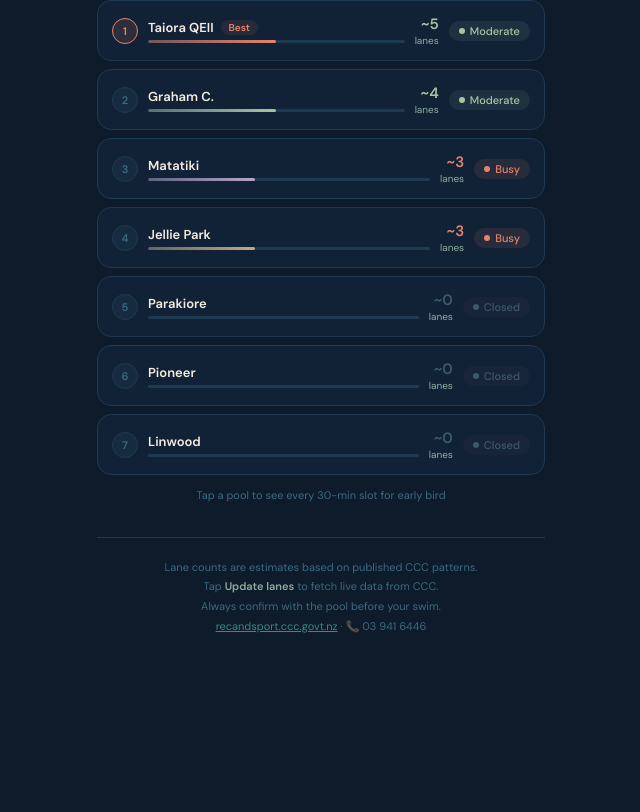
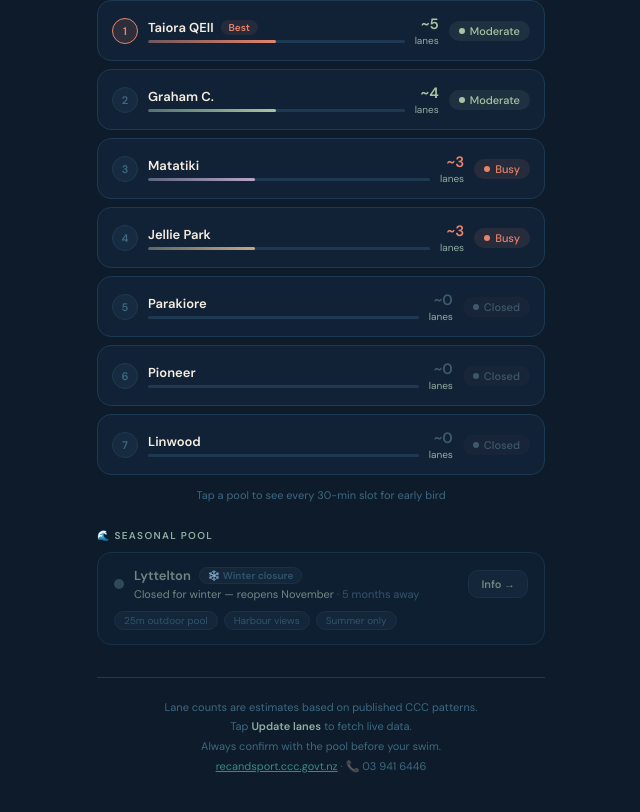
Before and after one commit to Jesse-328/swim-lanes-chch, a React (Vite) app in the folder swim-lanes-chch/swim-lanes-chch/: page / in a window 1280 px wide. Shown: the part 1002-1814 px from the top of the page, without its empty margins (319-959 px from the left). Before the commit the page ends 1739 px from the top, so only its background shows below. Built offline with nearby package versions, Linux system fonts and the light colour scheme.

Commit message:
Add files via upload

```diff
--- a/swim-lanes-chch/swim-lanes-chch/src/App.jsx
+++ b/swim-lanes-chch/swim-lanes-chch/src/App.jsx
@@ -1,7 +1,6 @@
 import { useState, useEffect, useCallback } from 'react'
-import { POOLS, TIME_PERIODS, TIME_SLOTS, getLanesForPool, rankPools, friendlyDate, isToday, next365 } from './data.js'
+import { POOLS, LANE_POOLS, TIME_PERIODS, TIME_SLOTS, getLanesForPool, rankPools, friendlyDate, isToday, next365, isLytteltonOpen } from './data.js'
 
-// ── Palette ──────────────────────────────────────────────────────────────────
 const C = {
   bg:'#0d1b2a', card:'#112236', card2:'#162b40',
   aqua:'#7ecac3', aquaDim:'#3a8a84',
@@ -12,7 +11,6 @@ const C = {
   text:'#f5ede0', textDim:'#8fada0', textFaint:'#3d6a82',
 }
 
-// ── Score helpers ────────────────────────────────────────────────────────────
 function grade(pct) {
   if (pct >= 75) return { label:'Quiet',    dot:'#7ecac3', bg:'rgba(126,202,195,0.10)', text:'#7ecac3' }
   if (pct >= 45) return { label:'Moderate', dot:'#a8c5a0', bg:'rgba(143,173,160,0.10)', text:'#a8c5a0' }
@@ -21,7 +19,6 @@ function grade(pct) {
   return               { label:'Closed',   dot:'#3d5a6a', bg:'rgba(50,50,70,0.20)',     text:'#3d5a6a' }
 }
 
-// ── Ripple dot ───────────────────────────────────────────────────────────────
 function Ripple({ color }) {
   return (
     <span style={{position:'relative',display:'inline-flex',alignItems:'center',justifyContent:'center',width:12,height:12,flexShrink:0}}>
@@ -32,7 +29,6 @@ function Ripple({ color }) {
   )
 }
 
-// ── Wave SVG decoration ───────────────────────────────────────────────────────
 function Waves() {
   return (
     <svg viewBox="0 0 400 56" preserveAspectRatio="none"
@@ -43,7 +39,6 @@ function Waves() {
   )
 }
 
-// ── Toast ─────────────────────────────────────────────────────────────────────
 function Toast({msg,ok}) {
   return (
     <div style={{position:'fixed',bottom:28,left:'50%',transform:'translateX(-50%)',
@@ -56,7 +51,6 @@ function Toast({msg,ok}) {
   )
 }
 
-// ── Period picker ─────────────────────────────────────────────────────────────
 function PeriodPicker({value,onChange}) {
   return (
     <div style={{display:'flex',gap:8}}>
@@ -81,7 +75,6 @@ function PeriodPicker({value,onChange}) {
   )
 }
 
-// ── Day strip ─────────────────────────────────────────────────────────────────
 function DayStrip({value,onChange}) {
   const days = Array.from({length:7},(_,i)=>{const d=new Date();d.setHours(0,0,0,0);d.setDate(d.getDate()+i);return d})
   return (
@@ -106,7 +99,6 @@ function DayStrip({value,onChange}) {
   )
 }
 
-// ── Calendar modal ────────────────────────────────────────────────────────────
 function CalModal({value,onChange,onClose}) {
   const dates = next365()
   const months = {}
@@ -129,7 +121,6 @@ function CalModal({value,onChange,onClose}) {
         border:`1.5px solid ${C.border}`,borderBottom:'none',
         padding:'20px 18px 36px',width:'100%',maxWidth:480,maxHeight:'85vh',overflowY:'auto'}}>
         <div style={{width:32,height:3,background:C.border,borderRadius:2,margin:'0 auto 18px'}}/>
-        {/* Month nav */}
         <div style={{display:'flex',alignItems:'center',justifyContent:'space-between',marginBottom:14}}>
           <button onClick={()=>setMIdx(i=>Math.max(0,i-1))} disabled={mIdx===0}
             style={{background:'none',border:'none',color:mIdx===0?C.textFaint:C.aqua,fontSize:22,cursor:'pointer'}}>‹</button>
@@ -137,7 +128,6 @@ function CalModal({value,onChange,onClose}) {
           <button onClick={()=>setMIdx(i=>Math.min(mKeys.length-1,i+1))} disabled={mIdx===mKeys.length-1}
             style={{background:'none',border:'none',color:mIdx===mKeys.length-1?C.textFaint:C.aqua,fontSize:22,cursor:'pointer'}}>›</button>
         </div>
-        {/* Day grid */}
         <div style={{display:'grid',gridTemplateColumns:'repeat(7,1fr)',gap:2,marginBottom:6}}>
           {['S','M','T','W','T','F','S'].map((d,i)=>(
             <div key={i} style={{textAlign:'center',fontSize:10,color:C.textFaint,padding:'2px 0',fontWeight:700}}>{d}</div>
@@ -154,32 +144,113 @@ function CalModal({value,onChange,onClose}) {
                 const sel=d.toDateString()===value.toDateString()
                 const isTod=isToday(d)
                 const past=d<today
+                const lytOpen=isLytteltonOpen(d)
                 return (
                   <button key={d.toISOString()} onClick={()=>{if(!past){onChange(d);onClose()}}} style={{
                     background:sel?C.aqua:isTod?C.navy:'transparent',
-                    border:`1px solid ${sel?C.aqua:isTod?C.aquaDim:'transparent'}`,
+                    border:`1px solid ${sel?C.aqua:isTod?C.aquaDim:lytOpen?'#7eb8d422':'transparent'}`,
                     borderRadius:8,padding:'7px 2px',
                     color:sel?C.bg:isTod?C.aqua:past?C.textFaint:C.creamDim,
                     fontFamily:"'DM Sans',sans-serif",fontSize:12,fontWeight:sel?700:400,
                     cursor:past?'default':'pointer',opacity:past?.4:1,transition:'all .12s',
-                  }}>{d.getDate()}</button>
+                  }}>
+                    {d.getDate()}
+                    {lytOpen&&!sel&&<div style={{width:3,height:3,borderRadius:'50%',background:'#7eb8d4',margin:'2px auto 0'}}/>}
+                  </button>
                 )
               })}
             </div>
           )
         })()}
+        <div style={{marginTop:14,display:'flex',alignItems:'center',gap:6,fontSize:11,color:C.textFaint}}>
+          <span style={{width:6,height:6,borderRadius:'50%',background:'#7eb8d4',display:'inline-block'}}/>
+          Lyttelton pool open (Nov–Mar)
+        </div>
       </div>
     </div>
   )
 }
 
-// ── Best pool hero card ───────────────────────────────────────────────────────
+// ── Seasonal pool card ────────────────────────────────────────────────────────
+function SeasonalPoolCard({ pool, date }) {
+  const open = isLytteltonOpen(date)
+  const monthsUntilOpen = () => {
+    const m = date.getMonth() + 1
+    if (m >= 4 && m <= 10) {
+      return 11 - m // months until November
+    }
+    return 0
+  }
+
+  return (
+    <div style={{
+      background: C.card,
+      border: `1.5px solid ${open ? pool.color + '66' : C.border}`,
+      borderRadius: 14, padding: '14px 16px',
+      opacity: open ? 1 : 0.75,
+    }}>
+      <div style={{display:'flex',alignItems:'center',gap:10}}>
+        {/* Status dot */}
+        <div style={{
+          width: 10, height: 10, borderRadius: '50%', flexShrink: 0,
+          background: open ? pool.color : '#3d5a6a',
+          boxShadow: open ? `0 0 8px ${pool.color}88` : 'none',
+        }}/>
+
+        <div style={{flex:1,minWidth:0}}>
+          <div style={{display:'flex',alignItems:'center',gap:8,marginBottom:3}}>
+            <span style={{fontSize:13,fontWeight:600,color:open?pool.color:C.textDim}}>
+              {pool.shortName}
+            </span>
+            <span style={{
+              fontSize:10,fontWeight:600,
+              color: open ? pool.color : C.textFaint,
+              background: open ? pool.color+'18' : C.card2,
+              border: `1px solid ${open ? pool.color+'44' : C.border}`,
+              borderRadius:20,padding:'1px 8px',
+            }}>
+              {open ? '🌊 Open now' : '❄️ Winter closure'}
+            </span>
+          </div>
+          <div style={{fontSize:11,color:C.textDim}}>
+            {open ? pool.openMessage : pool.closedMessage}
+            {!open && monthsUntilOpen() > 0 && (
+              <span style={{color:C.textFaint}}> · {monthsUntilOpen()} months away</span>
+            )}
+          </div>
+        </div>
+
+        <a href={pool.url} target="_blank" rel="noreferrer" style={{
+          background: open ? pool.color : C.card2,
+          color: open ? C.bg : C.textDim,
+          border: `1px solid ${open ? pool.color : C.border}`,
+          borderRadius:10,padding:'6px 12px',
+          fontSize:11,fontWeight:600,textDecoration:'none',flexShrink:0,
+        }}>Info →</a>
+      </div>
+
+      {/* Features row */}
+      <div style={{display:'flex',gap:6,marginTop:10,flexWrap:'wrap'}}>
+        {pool.features.map(f=>(
+          <span key={f} style={{fontSize:10,color:open?C.textDim:C.textFaint,
+            background:C.card2,border:`1px solid ${C.border}`,
+            borderRadius:20,padding:'2px 9px'}}>{f}</span>
+        ))}
+      </div>
+
+      {open && (
+        <div style={{marginTop:10,fontSize:12,color:C.creamDim,lineHeight:1.5}}>
+          {pool.tip}
+        </div>
+      )}
+    </div>
+  )
+}
+
 function HeroCard({pool,period,date}) {
   if(!pool) return null
   const pct=Math.round(pool.score*100)
   const g=grade(pct)
-  const dayLabel=friendlyDate(date)
-
   return (
     <div className="fade-up" style={{
       background:`linear-gradient(135deg,${C.card} 0%,${C.navy} 100%)`,
@@ -187,12 +258,10 @@ function HeroCard({pool,period,date}) {
       position:'relative',overflow:'hidden',
       animation:'pulseGlow 3s ease-in-out infinite',
     }}>
-      {/* Decorative circles */}
       <div style={{position:'absolute',top:-30,right:-30,width:130,height:130,borderRadius:'50%',background:pool.color+'08',pointerEvents:'none'}}/>
       <div style={{position:'absolute',top:14,right:14,width:65,height:65,borderRadius:'50%',background:pool.color+'0c',pointerEvents:'none'}}/>
-
       <div style={{fontSize:10,color:C.textDim,fontWeight:600,letterSpacing:1.2,textTransform:'uppercase',marginBottom:6}}>
-        Best pick · {dayLabel} · {period.sublabel}
+        Best pick · {friendlyDate(date)} · {period.sublabel}
       </div>
       <div style={{display:'flex',justifyContent:'space-between',alignItems:'flex-start',marginBottom:14}}>
         <div>
@@ -212,8 +281,6 @@ function HeroCard({pool,period,date}) {
           </div>
         </div>
       </div>
-
-      {/* Quietness bar */}
       <div style={{marginBottom:14}}>
         <div style={{display:'flex',justifyContent:'space-between',marginBottom:5}}>
           <span style={{fontSize:11,color:C.textDim}}>Quietness</span>
@@ -225,16 +292,13 @@ function HeroCard({pool,period,date}) {
             borderRadius:3,transition:'width .8s ease'}}/>
         </div>
       </div>
-
       <div style={{fontSize:12,color:C.creamDim,lineHeight:1.6,marginBottom:16}}>{pool.tip}</div>
-
       <div style={{display:'flex',gap:7,flexWrap:'wrap',marginBottom:16}}>
         {pool.features.map(f=>(
           <span key={f} style={{fontSize:11,color:C.textDim,background:C.card2,
             border:`1px solid ${C.border}`,borderRadius:20,padding:'3px 10px'}}>{f}</span>
         ))}
       </div>
-
       <a href={pool.url} target="_blank" rel="noreferrer" style={{
         display:'block',background:pool.color,color:C.bg,
         borderRadius:12,padding:'12px 0',textAlign:'center',
@@ -244,7 +308,6 @@ function HeroCard({pool,period,date}) {
   )
 }
 
-// ── Pool rank row ─────────────────────────────────────────────────────────────
 function PoolRow({pool,rank,onSelect,selected}) {
   const pct=Math.round(pool.score*100)
   const g=grade(pct)
@@ -289,12 +352,11 @@ function PoolRow({pool,rank,onSelect,selected}) {
   )
 }
 
-// ── Timeslot sheet ────────────────────────────────────────────────────────────
 function SlotSheet({pool,date,period,onClose}) {
   const lanes=getLanesForPool(pool.id,date)
   const slots=TIME_SLOTS.filter(t=>t.hour>=period.hourStart&&t.hour<period.hourEnd)
     .map(slot=>{const i=TIME_SLOTS.findIndex(t=>t.label===slot.label);return{...slot,lanes:lanes[i]}})
-  const best=[...slots].filter(s=>s.lanes!==null&&s.lanes!==undefined).sort((a,b)=>b.lanes-a.lanes)[0]
+  const best=[...slots].filter(s=>s.lanes!==null&&s.lanes!==undefined&&s.lanes>0).sort((a,b)=>b.lanes-a.lanes)[0]
 
   return (
     <div onClick={onClose} style={{position:'fixed',inset:0,background:'rgba(5,12,20,.90)',zIndex:200,
@@ -315,7 +377,6 @@ function SlotSheet({pool,date,period,onClose}) {
           <button onClick={onClose} style={{background:C.card2,border:'none',color:C.textDim,
             borderRadius:10,padding:'7px 13px',cursor:'pointer',fontSize:15}}>✕</button>
         </div>
-
         {best&&(
           <div style={{background:'rgba(126,202,195,0.07)',border:`1px solid ${C.aqua}33`,
             borderRadius:12,padding:'11px 14px',marginBottom:18}}>
@@ -324,11 +385,10 @@ function SlotSheet({pool,date,period,onClose}) {
             <span style={{color:C.textDim,fontSize:12}}> — ~{best.lanes} lanes</span>
           </div>
         )}
-
         <div style={{display:'grid',gridTemplateColumns:'repeat(2,1fr)',gap:8}}>
           {slots.map(slot=>{
-            const pct=slot.lanes===null||slot.lanes===undefined?0:Math.round((slot.lanes/pool.maxLanes)*100)
-            const g=grade(slot.lanes===null||slot.lanes===undefined?0:pct)
+            const pct=slot.lanes===null||slot.lanes===undefined||slot.lanes===0?0:Math.round((slot.lanes/pool.maxLanes)*100)
+            const g=grade(pct)
             const isBest=best&&slot.label===best.label
             return (
               <div key={slot.label} style={{
@@ -343,9 +403,9 @@ function SlotSheet({pool,date,period,onClose}) {
                 </div>
                 <div style={{textAlign:'right'}}>
                   <div style={{color:g.text,fontSize:18,fontWeight:700}}>
-                    {slot.lanes===null||slot.lanes===undefined?'—':slot.lanes}
+                    {slot.lanes===null||slot.lanes===undefined?'—':slot.lanes===0?'✕':slot.lanes}
                   </div>
-                  {slot.lanes!==null&&slot.lanes!==undefined&&
+                  {slot.lanes!==null&&slot.lanes!==undefined&&slot.lanes>0&&
                     <div style={{color:C.textDim,fontSize:10}}>lanes</div>}
                 </div>
               </div>
@@ -357,7 +417,6 @@ function SlotSheet({pool,date,period,onClose}) {
   )
 }
 
-// ── Pool filter chips ─────────────────────────────────────────────────────────
 function PoolChips({active,onChange}) {
   return (
     <div style={{display:'flex',gap:7,overflowX:'auto',paddingBottom:3,scrollbarWidth:'none'}}>
@@ -368,7 +427,7 @@ function PoolChips({active,onChange}) {
         fontFamily:"'DM Sans',sans-serif",fontSize:12,fontWeight:!active?600:400,
         cursor:'pointer',whiteSpace:'nowrap',flexShrink:0,
       }}>All pools</button>
-      {POOLS.map(p=>(
+      {LANE_POOLS.map(p=>(
         <button key={p.id} onClick={()=>onChange(active===p.id?null:p.id)} style={{
           background:active===p.id?p.color+'20':'transparent',
           border:`1.5px solid ${active===p.id?p.color:C.border}`,
@@ -382,7 +441,6 @@ function PoolChips({active,onChange}) {
   )
 }
 
-// ── Update button ─────────────────────────────────────────────────────────────
 function UpdateBtn({onClick,loading,at}) {
   return (
     <div style={{display:'flex',alignItems:'center',gap:10}}>
@@ -405,13 +463,11 @@ function UpdateBtn({onClick,loading,at}) {
   )
 }
 
-// ── Section label ─────────────────────────────────────────────────────────────
 function Label({children}) {
   return <div style={{fontSize:10,color:C.textDim,fontWeight:600,letterSpacing:1.3,
     textTransform:'uppercase',marginBottom:10}}>{children}</div>
 }
 
-// ── APP ───────────────────────────────────────────────────────────────────────
 export default function App() {
   const todayDate=new Date(); todayDate.setHours(0,0,0,0)
   const [date,setDate]=useState(todayDate)
@@ -423,7 +479,9 @@ export default function App() {
   const [updatedAt,setUpdatedAt]=useState(null)
   const [toast,setToast]=useState(null)
 
-  // Auto-select period by time of day
+  const lyttelton = POOLS.find(p => p.id === 'lyttelton')
+  const lytOpen = isLytteltonOpen(date)
+
   useEffect(()=>{
     const h=new Date().getHours()
     if(h<8) setPeriod(TIME_PERIODS[0])
@@ -475,7 +533,7 @@ export default function App() {
             }}>quiet lane</span>
           </h1>
           <p style={{fontSize:13,color:C.textDim,lineHeight:1.55}}>
-            Lane swimming across all 7 CCC pools.<br/>
+            Lane swimming across all CCC pools.<br/>
             Find the calmest water for your swim.
           </p>
         </div>
@@ -530,7 +588,7 @@ export default function App() {
         <div>
           <Label>{activePool?'Selected pool':'All pools · ranked by quietness'}</Label>
           <div style={{display:'flex',flexDirection:'column',gap:8}}>
-            {filtered.map((p,i)=>(
+            {filtered.map((p)=>(
               <PoolRow key={p.id} pool={p} rank={ranked.indexOf(p)}
                 selected={detailPool?.id===p.id}
                 onSelect={()=>setDetailPool(detailPool?.id===p.id?null:p)}/>
@@ -541,11 +599,17 @@ export default function App() {
           </p>
         </div>
 
+        {/* Lyttelton seasonal pool */}
+        <div style={{marginTop:24}}>
+          <Label>🌊 Seasonal pool</Label>
+          <SeasonalPoolCard pool={lyttelton} date={date}/>
+        </div>
+
         {/* Footer */}
         <div style={{marginTop:32,paddingTop:20,borderTop:`1px solid ${C.border}`,textAlign:'center'}}>
           <p style={{fontSize:11,color:C.textFaint,lineHeight:1.8}}>
             Lane counts are estimates based on published CCC patterns.<br/>
-            Tap <strong style={{color:C.textDim}}>Update lanes</strong> to fetch live data from CCC.<br/>
+            Tap <strong style={{color:C.textDim}}>Update lanes</strong> to fetch live data.<br/>
             Always confirm with the pool before your swim.<br/>
             <a href="https://recandsport.ccc.govt.nz/" target="_blank" rel="noreferrer"
               style={{color:C.aquaDim}}>recandsport.ccc.govt.nz</a> · 📞 03 941 6446
@@ -553,13 +617,8 @@ export default function App() {
         </div>
       </div>
 
-      {/* Calendar modal */}
       {showCal&&<CalModal value={date} onChange={d=>{setDate(d);setShowCal(false)}} onClose={()=>setShowCal(false)}/>}
-
-      {/* Slot sheet */}
       {detailPool&&<SlotSheet pool={detailPool} date={date} period={period} onClose={()=>setDetailPool(null)}/>}
-
-      {/* Toast */}
       {toast&&<Toast msg={toast.msg} ok={toast.ok}/>}
     </div>
   )
--- a/swim-lanes-chch/swim-lanes-chch/src/data.js
+++ b/swim-lanes-chch/swim-lanes-chch/src/data.js
@@ -6,7 +6,26 @@ export const POOLS = [
   { id:'jellie',    name:'Jellie Park',         shortName:'Jellie Park', subtitle:'Fendalton · Ilam Rd',                maxLanes:8,  color:'#c4a882', url:'https://recandsport.ccc.govt.nz/jellie-park/',                     features:['25m pool','Outdoor pool','Hydroslide','Spa'], tip:'Outdoor lanes are a bonus in good weather.' },
   { id:'pioneer',   name:'Pioneer',             shortName:'Pioneer',     subtitle:'Spreydon · Colombo St',              maxLanes:6,  color:'#8fada0', url:'https://recandsport.ccc.govt.nz/pioneer/',                         features:['25m pool','Spa','Sauna'],                      tip:'Small, community feel. Good for quiet early mornings.' },
   { id:'linwood',   name:'Te Pou Toetoe',       shortName:'Linwood',     subtitle:'Linwood · Linwood Ave',              maxLanes:6,  color:'#d4a0b0', url:'https://recandsport.ccc.govt.nz/te-pou-toetoe-linwood-pool/',      features:['25m pool','Learner pool'],                     tip:'Neighbourhood pool, very quiet on weekday afternoons.' },
+  {
+    id:'lyttelton',
+    name:'Norman Kirk Memorial',
+    shortName:'Lyttelton',
+    subtitle:'Lyttelton · Summer pool',
+    maxLanes:4,
+    color:'#7eb8d4',
+    url:'https://recandsport.ccc.govt.nz/norman-kirk-memorial-summer-pool/',
+    features:['25m outdoor pool','Harbour views','Summer only'],
+    tip:'Stunning outdoor pool overlooking Lyttelton Harbour. Open November to March only.',
+    seasonal: true,
+    seasonStart: 11, // November
+    seasonEnd: 3,    // March
+    closedMessage: 'Closed for winter — reopens November',
+    openMessage: 'Open now! Summer pool season',
+  },
 ]
+
+// Which pools are year-round (shown in rankings)
+export const LANE_POOLS = POOLS.filter(p => !p.seasonal)
 
 export const TIME_PERIODS = [
   { id:'early',     label:'Early bird', sublabel:'5:30–8am',   icon:'🌅', hourStart:5,  hourEnd:8  },
@@ -37,7 +56,18 @@ const PAR = {
   6:[null,null,null,8,8,6,6,10,10,10,8,8,8,8,8,8,8,8,8,8,6,4,4,4,6,8,6,8,8,null,null],
   0:[null,null,null,null,null,null,8,10,10,10,8,8,8,8,8,8,8,8,8,6,6,4,4,4,6,6,4,6,null,null,null],
 }
-// Other pools: estimated weekly patterns (weekday / weekend), scaled to maxLanes
+
+// Lyttelton summer pattern (when open)
+const LYT_OPEN = {
+  1:[null,null,null,null,null,null,null,null,3,4,4,4,4,4,4,4,3,3,3,3,2,null,null,null,null,null,null,null,null,null,null],
+  2:[null,null,null,null,null,null,null,null,3,4,4,4,4,4,4,4,3,3,3,3,2,null,null,null,null,null,null,null,null,null,null],
+  3:[null,null,null,null,null,null,null,null,3,4,4,4,4,4,4,4,3,3,3,3,2,null,null,null,null,null,null,null,null,null,null],
+  4:[null,null,null,null,null,null,null,null,3,4,4,4,4,4,4,4,3,3,3,3,2,null,null,null,null,null,null,null,null,null,null],
+  5:[null,null,null,null,null,null,null,null,3,4,4,4,4,4,4,4,3,3,3,3,2,null,null,null,null,null,null,null,null,null,null],
+  6:[null,null,null,null,null,null,null,null,2,3,3,4,4,4,3,3,3,3,2,2,2,null,null,null,null,null,null,null,null,null,null],
+  0:[null,null,null,null,null,null,null,null,2,3,3,4,4,4,3,3,3,3,2,2,2,null,null,null,null,null,null,null,null,null,null],
+}
+
 const OTHER = {
   graham:   { wd:[null,null,2,3,4,5,5,6,6,7,7,7,7,7,7,6,5,6,6,6,5,3,3,3,4,4,2,4,4,null,null],   we:[null,null,null,null,4,4,4,5,5,6,6,5,5,4,4,4,4,4,3,3,2,2,null,null,null,null,null,null,null,null,null] },
   jellie:   { wd:[null,2,2,3,4,null,5,6,6,7,7,7,6,6,6,6,5,6,6,5,4,3,3,3,4,3,2,4,4,null,null],   we:[null,null,null,null,3,3,3,4,5,6,5,5,4,4,4,4,3,4,4,3,3,2,null,null,null,null,null,null,null,null,null] },
@@ -47,10 +77,20 @@ const OTHER = {
   linwood:  { wd:[null,null,null,2,3,3,3,4,4,5,5,5,4,4,4,4,3,4,4,4,3,2,2,2,2,3,2,3,3,null,null], we:[null,null,null,null,null,2,2,3,3,4,4,3,3,3,3,2,2,3,3,2,2,null,null,null,null,null,null,null,null,null,null] },
 }
 
+// Check if Lyttelton pool is in season for a given date
+export function isLytteltonOpen(date) {
+  const month = date.getMonth() + 1 // 1-12
+  return month >= 11 || month <= 3
+}
+
 export function getLanesForPool(poolId, date) {
   const dow = date.getDay()
   const isWE = dow === 0 || dow === 6
   if (poolId === 'parakiore') return PAR[dow] || PAR[1]
+  if (poolId === 'lyttelton') {
+    if (!isLytteltonOpen(date)) return TIME_SLOTS.map(() => 0) // closed
+    return LYT_OPEN[dow] || LYT_OPEN[1]
+  }
   const p = OTHER[poolId]
   if (!p) return TIME_SLOTS.map(() => null)
   return isWE ? p.we : p.wd
@@ -60,13 +100,14 @@ export function getAvgForPeriod(poolId, date, period) {
   const lanes = getLanesForPool(poolId, date)
   const vals = TIME_SLOTS
     .map((t, i) => t.hour >= period.hourStart && t.hour < period.hourEnd ? lanes[i] : null)
-    .filter(v => v !== null && v !== undefined)
+    .filter(v => v !== null && v !== undefined && v > 0)
   if (!vals.length) return 0
   return Math.round(vals.reduce((a,b)=>a+b,0)/vals.length * 10) / 10
 }
 
 export function rankPools(date, period) {
-  return POOLS.map(p => {
+  // Only rank year-round pools
+  return LANE_POOLS.map(p => {
     const avg = getAvgForPeriod(p.id, date, period)
     const score = avg / p.maxLanes
     return { ...p, avg, score }
```
